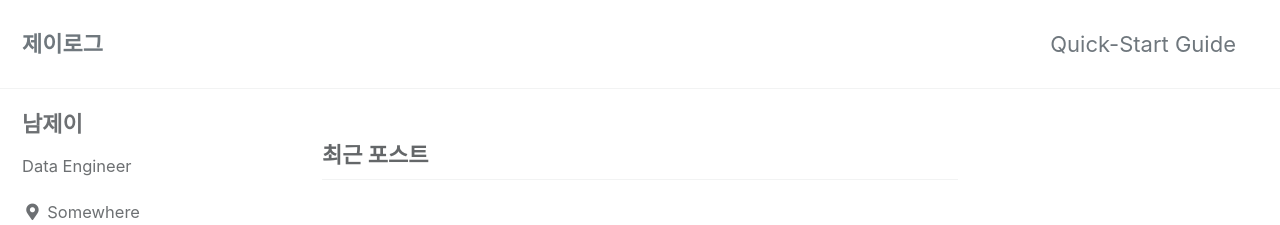
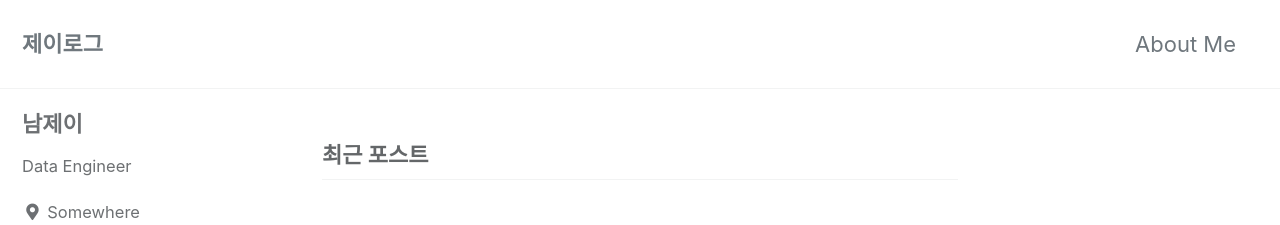
Before and after one commit to JIKOID/github-blog-jekyll, a Jekyll site: the page built from index.html, in a window 1280 px wide. Shown: the top 225 px of the page. Built offline with Jekyll 4.4.1, drawn with Linux system fonts in a browser that asks for light colours; cached includes are drawn as plain includes; the list of posts is cut into pages by our own code.

Commit message:
Chore: modified navigation

```diff
--- a/_data/navigation.yml
+++ b/_data/navigation.yml
@@ -1,8 +1,7 @@
 # main links
 main:
-  - title: "Quick-Start Guide"
-    url: https://mmistakes.github.io/minimal-mistakes/docs/quick-start-guide/
-  # - title: "About"
+  - title: "About Me"
+    url: /about/
   #   url: https://mmistakes.github.io/minimal-mistakes/about/
   # - title: "Sample Posts"
   #   url: /year-archive/
```
